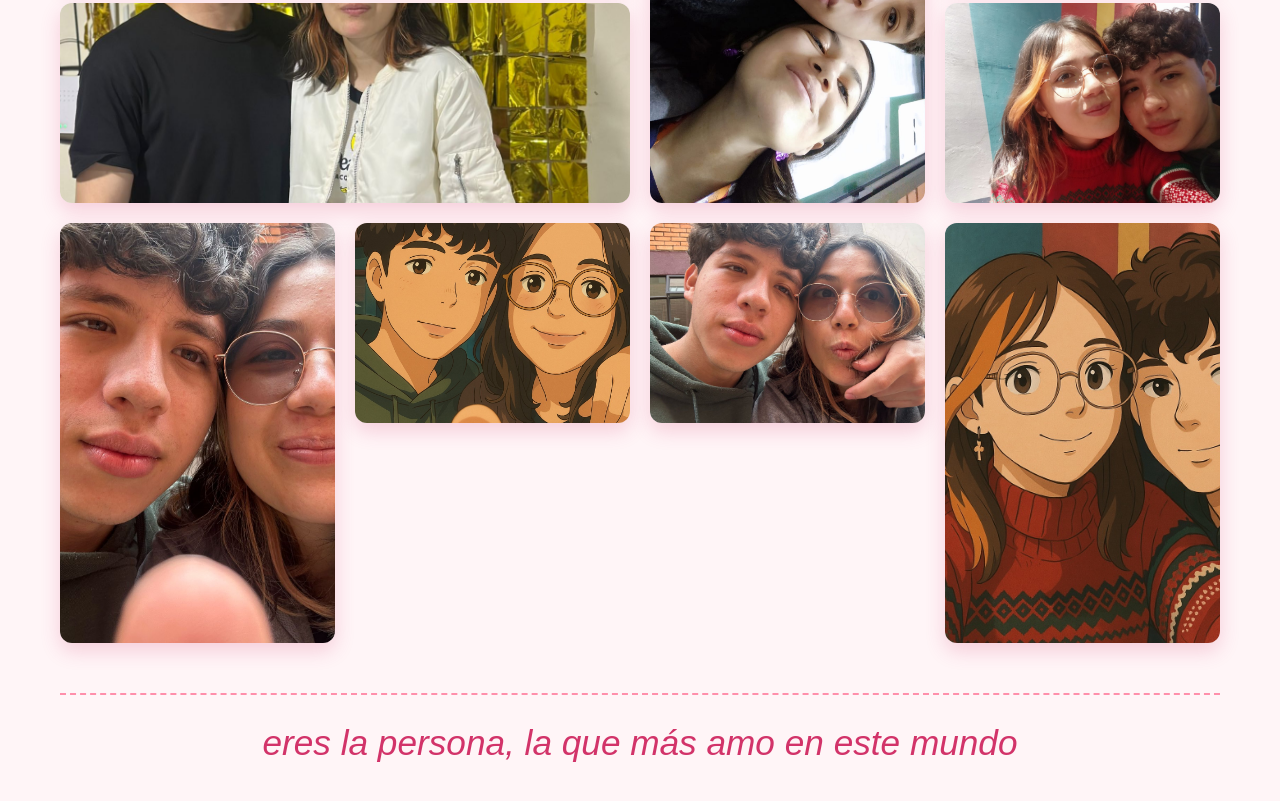
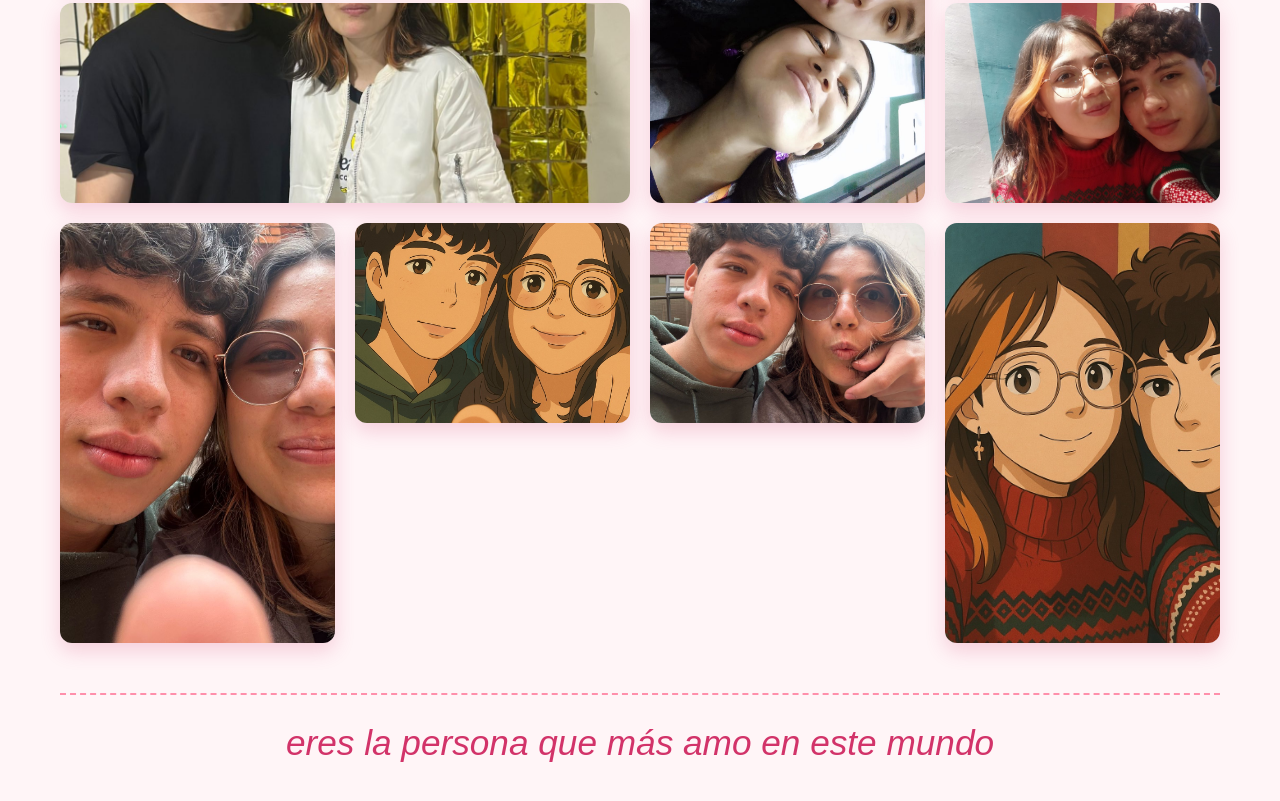
Before and after one commit to Lungpathvr/Lungpathvr.ghithub.io, a plain HTML site: page fotos.html in a window 1280 px wide. Shown: the part 673-1474 px from the top of the page. Drawn offline with Linux system fonts and the light colour scheme.

Commit message:
correcion

```diff
--- a/fotos.html
+++ b/fotos.html
@@ -118,7 +118,7 @@
         </div>
 
         <div class="mensaje-final">
-            <p> eres la persona, la que más amo en este mundo</p>
+            <p> eres la persona que más amo en este mundo</p>
         </div>
     </div>
 
```
